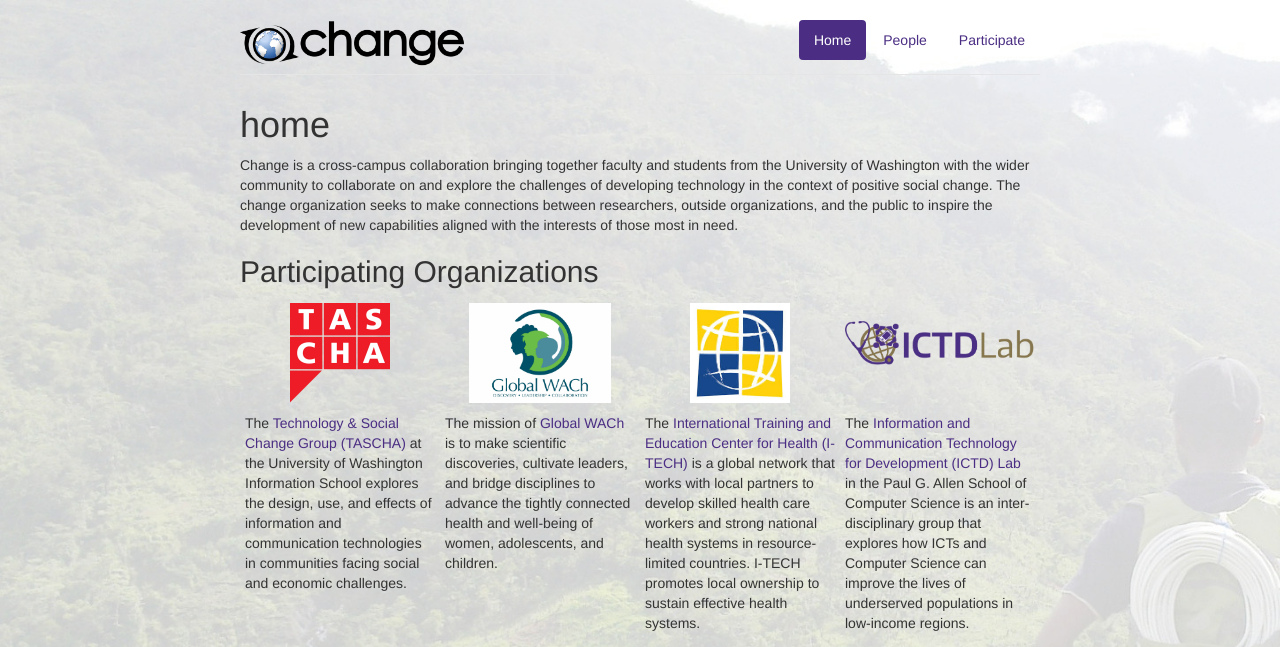
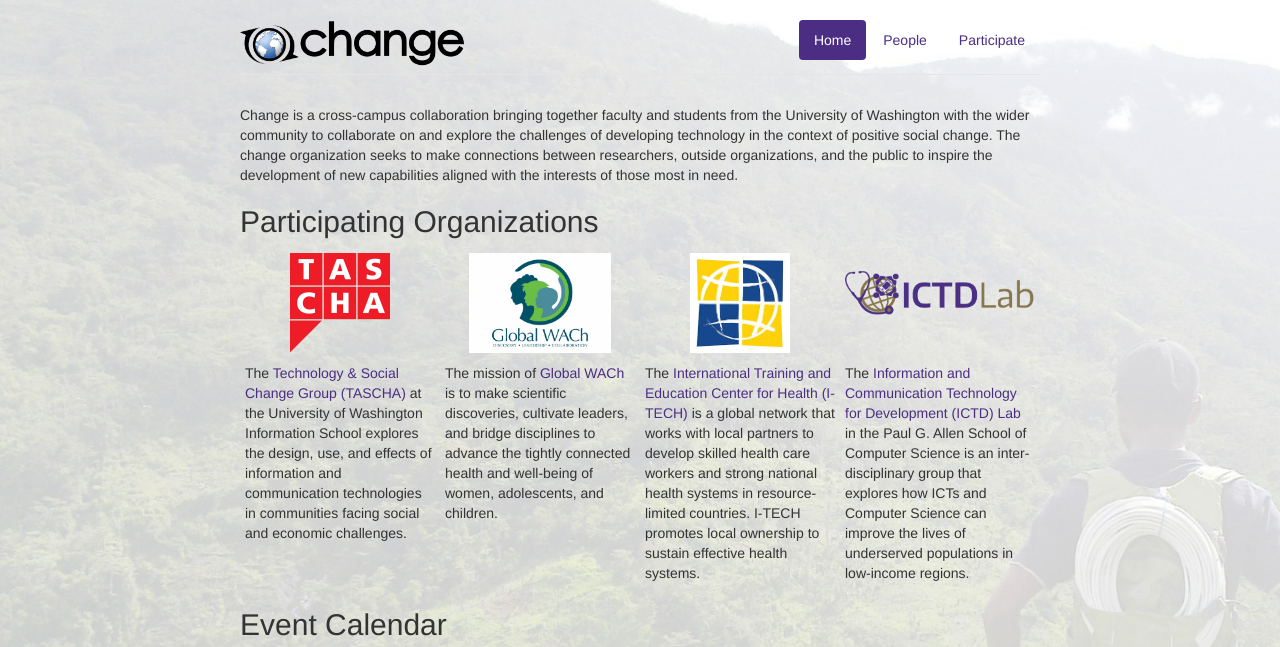
Before and after one commit to uw-ictd/change-website, a Jekyll site: the page built from index.md, in a window 1280 px wide, cut to the strip 0-647 px from the top of the page. Built offline with Jekyll 4.4.1, drawn with Linux system fonts in a browser that asks for light colours.

Commit message:
add notitle and change template to unless

```diff
--- a/_layouts/default.html
+++ b/_layouts/default.html
@@ -31,10 +31,10 @@
           </div>
 
           {% comment %}Liquid is sort of terrible! I think "!= true" is the
-          only way to do negation?{% endcomment %}
-          {% if page.notitle != true %}
+          only way to do negation? (Actually, unless works (tnp) ){% endcomment %}
+          {% unless page.notitle == true %}
           <h1>{{ page.title }}</h1>
-          {% endif %}
+          {% endunless %}
 
           {{ content }}
 
```
Also changed, not shown: index.md (+1 -0 lines), participate.md (+1 -0 lines), people.md (+1 -0 lines).
